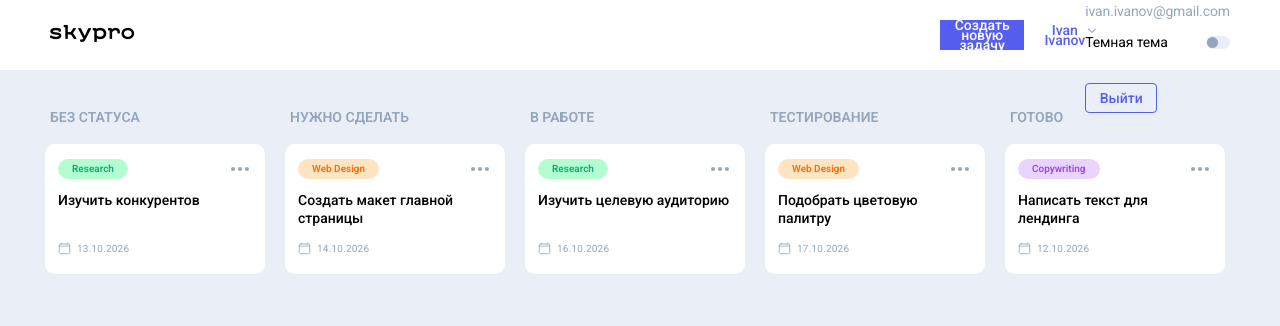
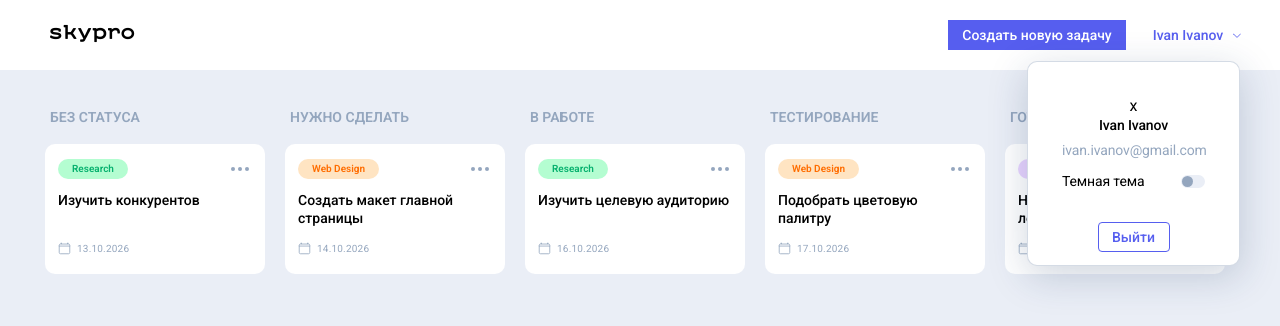
Before and after one commit to MethodGirl/skypro-kanban, a React (Vite) app: page / in a window 1280 px wide. Both pictures are taken after a click on the button "Ivan Ivanov". Shown: the top 326 px of the page. Built offline with nearby package versions, Linux system fonts and the light colour scheme.

Commit message:
Мелкая правка

```diff
--- a/src/components/Header/Header.jsx
+++ b/src/components/Header/Header.jsx
@@ -6,6 +6,7 @@ import {
   Container,
   HeaderBlock,
   HeaderNav,
+  HeaderPopUserSet,
   LogoDark,
   LogoLight,
   CreateTaskButton,
@@ -13,7 +14,6 @@ import {
 } from "./Header.styled.js";
 import { Hover03 } from "../../styles/Common.styled.js";
 import {
-  PopUserSet,
   PopUserSetMail,
   PopUserSetName,
   PopUserSetTheme,
@@ -43,7 +43,7 @@ const Header = () => {
               <a href="#user-set-target">Ivan Ivanov</a>
             </UserButton>
             {isOpen && (
-              <PopUserSet id="user-set-target">
+              <HeaderPopUserSet id="user-set-target">
                 <a href="">x</a>
                 <PopUserSetName> Ivan Ivanov</PopUserSetName>
                 <PopUserSetMail>ivan.ivanov@gmail.com</PopUserSetMail>
@@ -54,7 +54,7 @@ const Header = () => {
                 <Hover03 type="button">
                   <a href="#popExit">Выйти</a>
                 </Hover03>
-              </PopUserSet>
+              </HeaderPopUserSet>
             )}
           </HeaderNav>
         </HeaderBlock>
```
